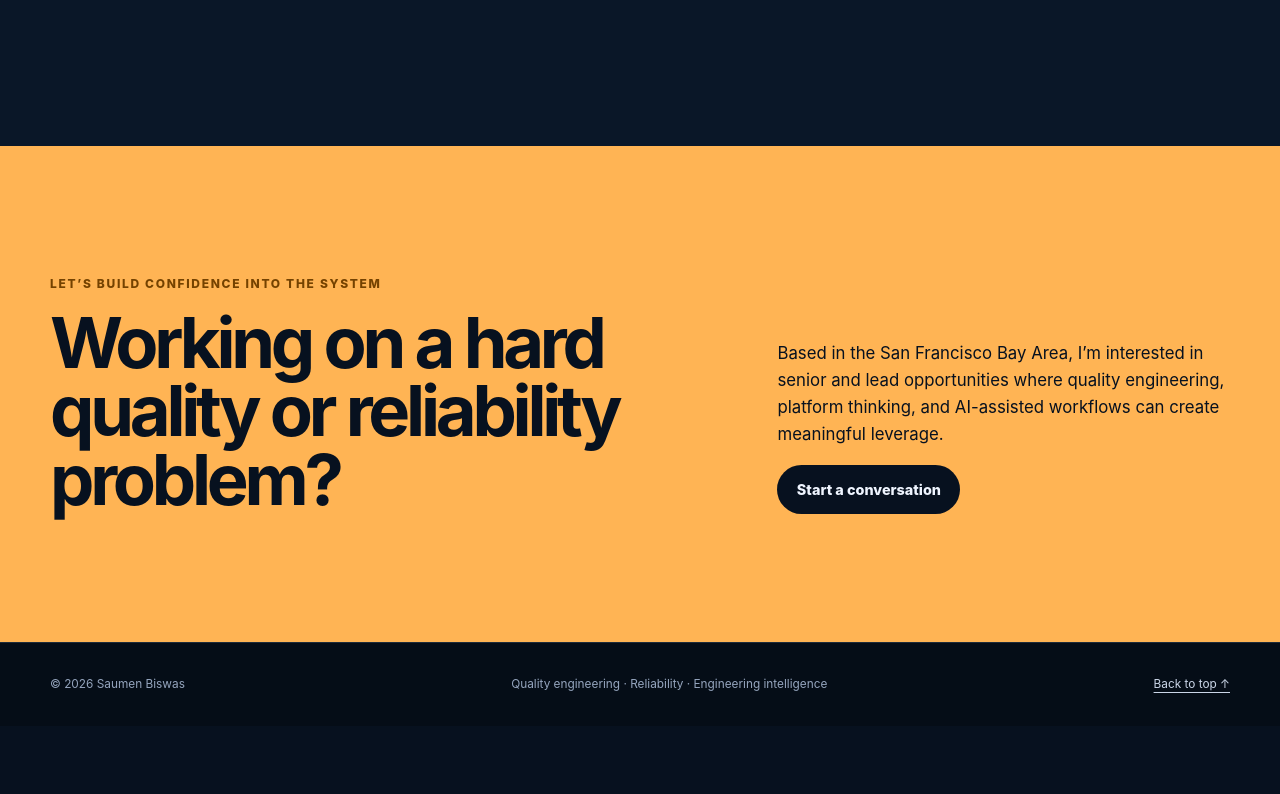
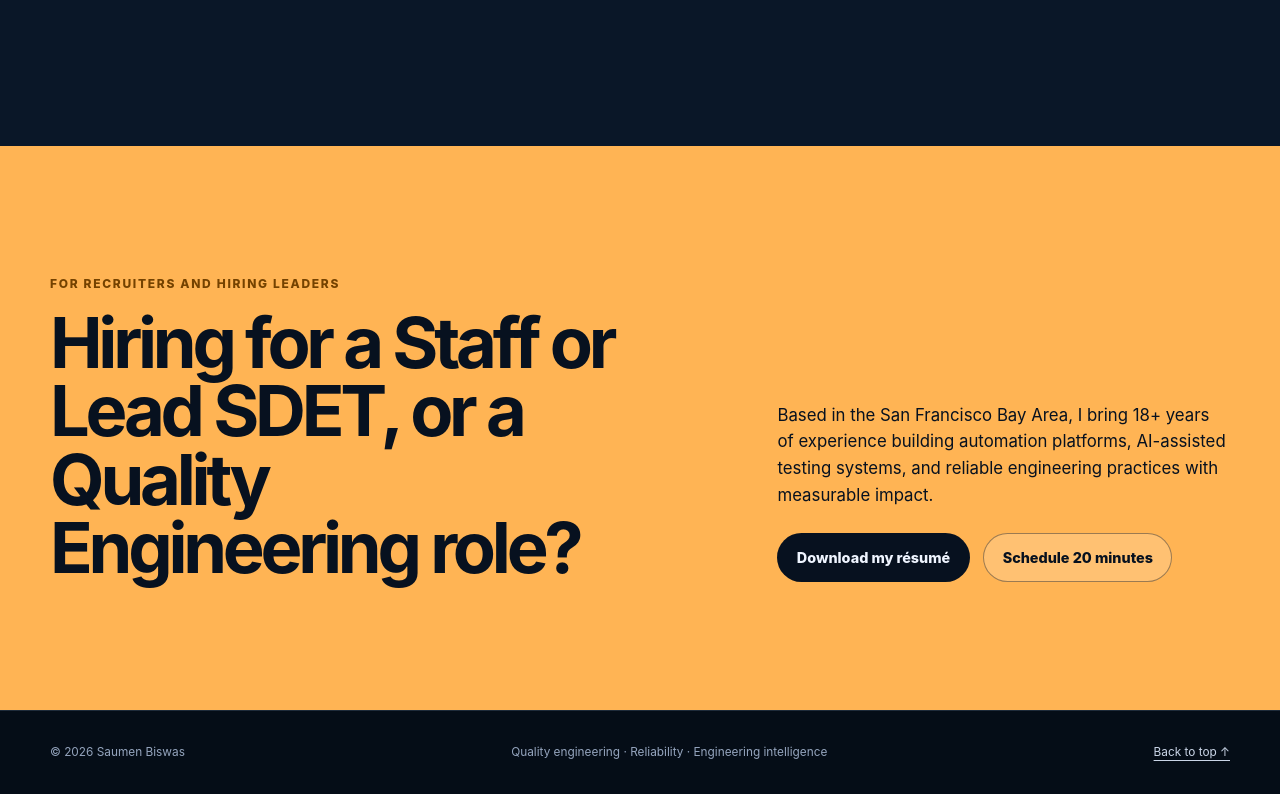
Before and after one commit to saubiswa1/saumen-website, a Next.js app: page / in a window 1280 px wide. Shown: the part 7238-8032 px from the top of the page. Before the commit the page ends 7964 px from the top, so only its background shows below. Built offline with nearby package versions, Linux system fonts and the light colour scheme.

Commit message:
Add recruiter-focused contact section

```diff
--- a/index.html
+++ b/index.html
@@ -371,12 +371,15 @@
         <section class="contact-section" aria-labelledby="contact-title">
             <div class="shell contact-layout reveal">
                 <div>
-                    <p class="section-kicker">Let’s build confidence into the system</p>
-                    <h2 id="contact-title">Working on a hard quality or reliability problem?</h2>
+                    <p class="section-kicker">For recruiters and hiring leaders</p>
+                    <h2 id="contact-title">Hiring for a Staff or Lead SDET, or a Quality Engineering role?</h2>
                 </div>
                 <div class="contact-action">
-                    <p>Based in the San Francisco Bay Area, I’m interested in senior and lead opportunities where quality engineering, platform thinking, and AI-assisted workflows can create meaningful leverage.</p>
-                    <a class="button button-primary" href="mailto:saubiswa1@gmail.com">Start a conversation</a>
+                    <p>Based in the San Francisco Bay Area, I bring 18+ years of experience building automation platforms, AI-assisted testing systems, and reliable engineering practices with measurable impact.</p>
+                    <div class="contact-buttons">
+                        <a class="button button-primary" href="Saumen-Biswas-Resume.pdf" download>Download my résumé</a>
+                        <a class="button button-secondary" href="mailto:saubiswa1@gmail.com?subject=20-minute%20recruiter%20conversation&amp;body=Hi%20Saumen%2C%0A%0AI%27d%20like%20to%20schedule%20a%2020-minute%20conversation%20about%20a%20role.%0A%0ACompany%3A%0ARole%3A%0APreferred%20times%3A%0A">Schedule 20 minutes</a>
+                    </div>
                 </div>
             </div>
         </section>
--- a/package.json
+++ b/package.json
@@ -6,9 +6,9 @@
     "node": ">=22.13.0"
   },
   "scripts": {
-    "predev": "node scripts/sync-social-image.mjs",
+    "predev": "node scripts/sync-public-assets.mjs",
     "dev": "vinext dev",
-    "prebuild": "node scripts/sync-social-image.mjs",
+    "prebuild": "node scripts/sync-public-assets.mjs",
     "build": "node scripts/validate-metadata.mjs && vinext build",
     "start": "vinext start",
     "lint": "eslint . --ignore-pattern dist --ignore-pattern .next"
--- a/styles.css
+++ b/styles.css
@@ -1127,9 +1127,27 @@ a {
     font-size: 1.05rem;
 }
 
+.contact-buttons {
+    display: flex;
+    flex-wrap: wrap;
+    gap: 0.85rem;
+    margin-top: 1.5rem;
+}
+
 .contact-action .button-primary {
     color: var(--ink);
     background: var(--navy-950);
+}
+
+.contact-action .button-secondary {
+    color: var(--navy-950);
+    border-color: rgba(7, 17, 31, 0.4);
+    background: rgba(255, 255, 255, 0.18);
+}
+
+.contact-action .button-secondary:hover {
+    border-color: var(--navy-950);
+    background: rgba(255, 255, 255, 0.35);
 }
 
 .site-footer {
```
Also changed, not shown: scripts/sync-public-assets.mjs (added, +13 -0 lines), scripts/sync-social-image.mjs (deleted, +0 -7 lines), 2 other files (tests, documents, lock files or other folders).
